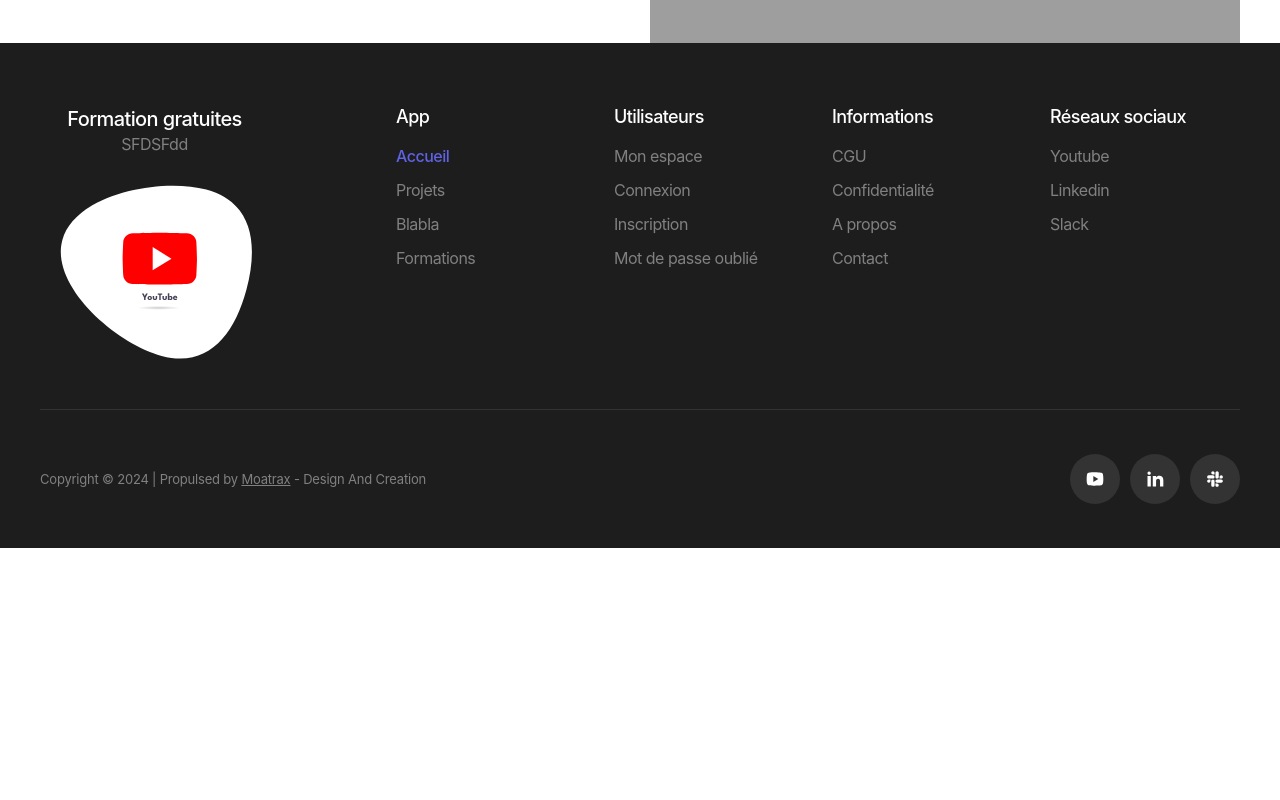
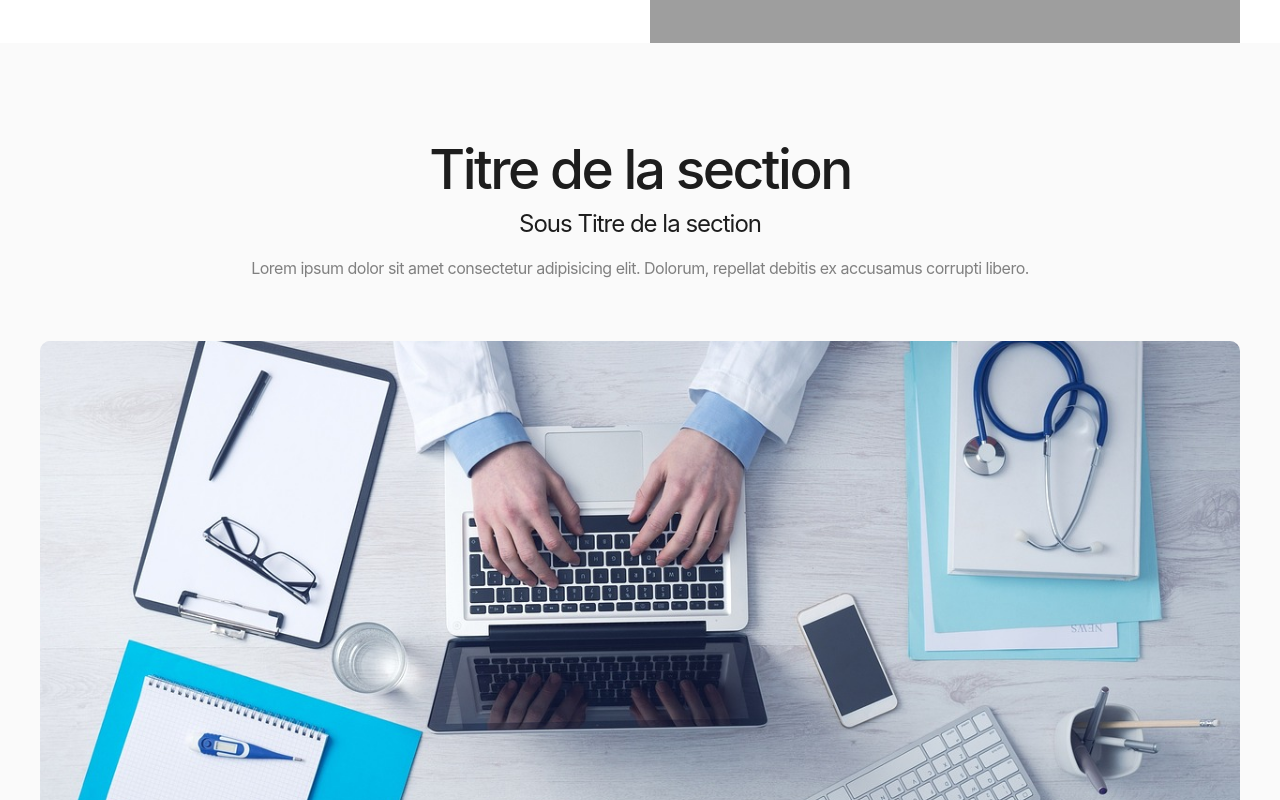
Before and after one commit to RomainDoyen/front-end-dynamic-web, a Next.js app: page / in a window 1280 px wide. Shown: the part 2080-2880 px from the top of the page. Before the commit the page ends 2628 px from the top, so only its background shows below. Built offline with nearby package versions, Linux system fonts and the light colour scheme; grey boxes are pictures that could not be loaded.

Commit message:
feat: Creating the cta component for the landing page

```diff
--- /dev/null
+++ b/src/ui/modules/landing-page/components/cta/cta.tsx
@@ -0,0 +1,56 @@
+import Container from "@/ui/components/container/container"
+import Typography from "@/ui/design-system/typography/typography"
+import Image from "next/image"
+import { RiPlayCircleLine } from "react-icons/ri"
+
+export default function cta() {
+  return (
+    <div className="bg-gray-300">
+      <Container className="py-24 text-center">
+        <Typography
+          variant="h2"
+          component="h2"
+          className="mb-2.5"
+        >
+          Titre de la section
+        </Typography>
+        <Typography
+          variant="lead"
+          component="h3"
+          className="mb-5"
+        >
+          Sous Titre de la section
+        </Typography>
+        <Typography
+          variant="caption3"
+          theme="gray"
+          component="p"
+          className="mb-16"
+        >
+          Lorem ipsum dolor sit amet consectetur adipisicing elit. Dolorum, repellat debitis ex accusamus corrupti libero.
+        </Typography>
+        <a href="/#" target="_blank">
+          <div className="relative bg-gray-400 rounded h-[626px]">
+            <div className="flex flex-col relative h-full bg-gray z-10 items-center justify-center gap-2 rounded opacity-0 hover:opacity-95 text-white animate">
+              <RiPlayCircleLine size={42} />
+              <Typography
+                variant="caption2"
+                theme="white"
+                component="h3"
+                weight="medium"
+              >
+                CTA
+              </Typography>
+            </div>
+            <Image
+              fill
+              src="/images/computer.jpg"
+              alt="Image"
+              className="object-cover object-center rounded"
+            />
+          </div>
+        </a>
+      </Container>
+    </div>
+  )
+}
--- a/src/ui/modules/landing-page/components/landing-page.view.tsx
+++ b/src/ui/modules/landing-page/components/landing-page.view.tsx
@@ -1,6 +1,7 @@
 import Herotopview from "./hero-top/hero-top.view"
 import Featuredview from "./featured/featured.view"
 import Slack from "./slack/slack"
+import Cta from "./cta/cta"
 
 export default function landingpageview() {
   return (
@@ -8,6 +9,7 @@ export default function landingpageview() {
       <Herotopview />
       <Featuredview />
       <Slack />
+      <Cta />
     </>
   )
 }
```
Also changed, not shown: public/images/computer.jpg (added).
